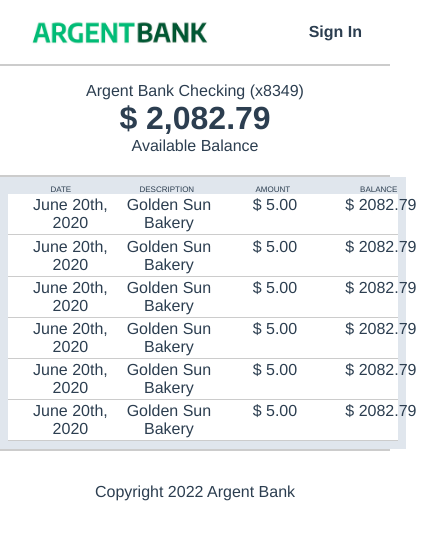
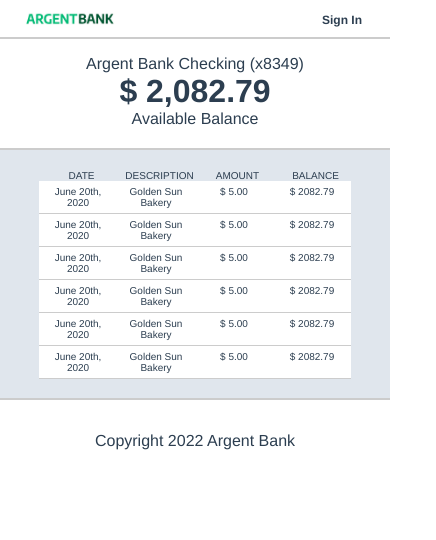
Before and after one commit to OSFR34/ozturk_selma_1_code_phase1_092022, a React (Create React App) app in the folder frontend/: page /transactions/1 in a window 390 px wide. Shown: the top 540 px of the page, 436 px wide, since content can reach past the window. Built offline with nearby package versions, Linux system fonts and the light colour scheme; the HTML template or start-up script is replaced by a standard one.

Commit message:
Finitions responsives et API models

```diff
--- a/frontend/src/components/DetailPage/detailPage.css
+++ b/frontend/src/components/DetailPage/detailPage.css
@@ -17,36 +17,45 @@
     .detail-main{
     background-color: #e0e6ed;
     padding:5% 10%;
-    /* width: 800px; */
     }
     .title-group{
     display:grid;
-    grid-template-columns:200px 200px 200px 200px  ;
+    grid-template-columns: repeat(4,1fr);
     }
     .title-group div{
     width: 150px;
     font-size:13px;
     }
 
-@media (max-width:768px) {
-    .title-group {
-        grid-template-columns:  190px 190px 190px 190px;
+    @media(min-width:425px){
+    .title-group div{
+    width:auto!important;
+    }
+    }
+
+    @media(min-width:375px){
+    .title-group{
+    grid-template-columns: repeat(4,1fr);
     }
     .title-group div{
-        width: 106px;
-        font-size:8px;
-    }
-    .detail-main {
-        padding : 2% ;
+    width:auto!important;
     }
     }
-@media (max-width:425px) {
-    .title-group {
-        grid-template-columns:  repeat(4,1fr)!important ;
 
+    @media(max-width:768px){
+    .title-group{
+    grid-template-columns: repeat(4,1fr);
     }
-    .detail-main {
-        padding : 2% ;
-        width: 100vw;
+    .title-group div{
+    padding-left:7px;
+    width:auto;
+    font-size:10px;
+    }
+    .transaction-item-parent div{
+    width: auto;
+    font-size:10px!important;
+    }
+    .date-column i::before{
+    display:none;
     }
     }
--- a/frontend/src/components/Header/Header.js
+++ b/frontend/src/components/Header/Header.js
@@ -4,6 +4,7 @@ import logo from '../../images/argentBankLogo.png'
 
 import { useSelector,useDispatch } from 'react-redux'
 import Actions from '../../redux/actions'
+import './header.css'
 
 export default function Header() {
 
--- /dev/null
+++ b/frontend/src/components/Header/header.css
@@ -0,0 +1,8 @@
+@media(max-width:768px){
+    .main-nav-logo-image{
+        width:100px;
+    }
+    .main-nav a{
+        font-size:12px;
+    }
+}
--- a/frontend/src/components/ProfilePage/profilepage.css
+++ b/frontend/src/components/ProfilePage/profilepage.css
@@ -1,3 +1,10 @@
+.main.bg-dark{
+    background-color: #e0e6ed!important;
+    padding:30px 0;
+}
+.header h1{
+    color:black;
+}
 #firstname,#lastname{
     border:1px solid rgba(0,0,0,0.5);
     outline:none;
--- a/frontend/src/components/TransactionItem/TransactionItem.js
+++ b/frontend/src/components/TransactionItem/TransactionItem.js
@@ -4,19 +4,50 @@ import './transactionItem.css'
 export default function TransactionItem() {
 
     const [collapseOpenState, setCollapseOpenState] = useState(false)
+    const [categoryCollapseState,setCategoryState] = useState(false)
+    const [selectedCategory,setSelectedCategory] = useState('Food')
+    const [noteState,setNoteState] = useState(false)
 
     const changeCollapseState = () => {
       setCollapseOpenState(!collapseOpenState)
     }
 
-    return (
-    <div className='transaction-item-parent' onClick={changeCollapseState}>
-    <div className='date-column'>
-        {
-            collapseOpenState ?  <i className='fa fa-angle-up'></i> : <i className='fa fa-angle-down'></i>
+    const selectCategoryItem = (e) => {
+      setCategoryState(!categoryCollapseState)
+    }
+
+    const handleChangeCategory = (e) => {
+      setSelectedCategory(e.target.innerText)
+      setCategoryState(false)
+    }
+
+    const handleNoteState = () => {
+      setNoteState(!noteState)
+    }
+
+    const handleNote = (e) => {
+        let noteText = e.target.value
+        if(e.keyCode === 13){
+          console.log(noteText)
+          setTimeout(function(){
+            document.querySelector('.add-note').style.display = 'block'
+          },1000)
+          setTimeout(function(){
+            document.querySelector('.add-note').style.display = 'none'
+            setNoteState(false)
+          },3500)
+
+        }
       }
 
 
+
+    return (
+        <div className='transaction-item-parent' >
+        <div className='date-column' onClick={changeCollapseState} >
+        {
+        collapseOpenState ? <i className='fa fa-angle-up'></i> : <i className='fa fa-angle-down'></i>
+        }
         <span>June 20th, 2020</span>
         </div>
         <div>
@@ -25,19 +56,38 @@ export default function TransactionItem() {
         <div>$ 5.00</div>
         <div>$ 2082.79</div>
         {
-        collapseOpenState ? <div className='selection-collapse'>
+        collapseOpenState ? <div className='selection-collapse' >
         <div>
         Transaction Type: <span className='type-name'>Electronic</span>
         </div>
-        <div>
-            Category: <span className='category-name'>Food</span><i className='fa fa-pencil'></i>
+        <div className='category-parent' >
+        Category: <span className='category-name'>{selectedCategory}</span>
+        <i className='fa fa-pencil' onClick={e => selectCategoryItem(e)}></i>
+        {
+        categoryCollapseState ? <div className='category-dropdown'>
+        <ul>
+        <li onClick={e => handleChangeCategory(e)}><a>Shopping</a></li>
+        <li onClick={e => handleChangeCategory(e)}><a>Billing</a></li>
+        <li onClick={e => handleChangeCategory(e)}><a>Repair</a></li>
+        </ul>
+        </div>:null
+        }
         </div>
-        <div>
-            Notes: <i className='fa fa-pencil'></i>
+        <div className={noteState ? 'note-parent-flex' : 'note-parent'}>
+        <span>Notes:</span> <i className='fa fa-pencil' onClick={handleNoteState}></i>
+        {
+        noteState ? <input name='note-input' id="note-input" className='note-input' placeholder='You can add transaction note here...' onKeyUp={e => handleNote(e)} />:null
+        }
+        <div className="add-note">
+        <i className="fa fa-check"></i>
+        <span>New note has been added note successfully!</span>
+        </div>
         </div>
         </div>:null
         }
         </div>
 
+
+
   )
 }
--- a/frontend/src/components/TransactionItem/transactionItem.css
+++ b/frontend/src/components/TransactionItem/transactionItem.css
@@ -14,49 +14,147 @@
     }
     .transaction-item-parent{
     display:grid;
-    grid-template-columns:  200px 200px 200px 200px ;
+    grid-template-columns: repeat(4,1fr);
     background-color: white;
     font-weight: 500;
+    justify-content: center;
     cursor:pointer;
     border-bottom:1px solid #ccc;
     }
     .transaction-item-parent div{
     width: 150px;
     padding:10px;
+    font-size:16px!important;
+    justify-content: center;
+
     }
     .date-column{
     display:flex;
     align-items: center;
+    justify-content: space-between;
+    position: relative;
     }
-.date-column span{
-    margin-left:15px;
+    .date-column i{
+    position: absolute;
+    top:10px;
+    left:15px;
     }
     .selection-collapse{
     width: 100%!important;
+    position:relative;
     }
     .selection-collapse div{
     width:100%!important;
     text-align:left!important;
     margin-left:21px;
+    font-size:14px!important;
     }
     .category-name{
     margin-right:8px;
     }
 
-@media only screen and (max-width:768px) {
+    .category-parent{
+    position:relative
+    }
+
+    .category-dropdown{
+    position:absolute;
+    top:5px;
+    left:150px;
+    background-color: white;
+    border:0.5px solid rgba(0,0,0,0.2);
+    border-radius: 6px;
+    z-index:3;
+    padding:0!important;
+    min-width: 130px;
+    }
+    .category-dropdown ul{
+    padding:0;
+    margin:5px 0;
+    }
+    .category-dropdown li{
+    list-style: none;
+    width: 100%;
+    padding:3px 0;
+    }
+    .category-dropdown li a{
+    padding:3px;
+    }
+    .category-dropdown li:hover{
+    background-color: #00bc77;
+    color:white;
+    }
+    .note-parent{
+    display: block;
+    }
+    .note-parent-flex{
+    display: flex;
+    align-items: center;
+    justify-content: flex-start;
+    }
+    .note-parent i{
+    margin-left: 10px;
+    }
+    .note-input{
+    height: 25px;
+    width:50vw;
+    position:absolute;
+    bottom:10px;
+    left:170px;
+    margin-left: 20px;
+    border-radius: 6px;
+    outline:none;
+    border:1px solid rgba(0,0,0,0.2);
+    padding:5px;
+    }
+    .note-input::placeholder{
+    font-size:16px;
+    }
+    .note-input:focus{
+    border:1px solid #00bc77;
+    }
+    .add-note{
+    position:fixed;
+    top:20px;
+    right:20px;
+    background-color:white;
+    color:#00bc77;
+    border:1px solid #00bc77;
+    border-radius:6px;
+    display:none;
+    }
+    .add-note i{
+    margin-right:5px;
+    }
+    .add-note i::before{
+    font-size:22px;
+    }
+
+    @media(max-width:768px){
     .transaction-item-parent{
-
-        grid-template-columns:  190px 190px 190px 190px ;
-
+    grid-template-columns: repeat(4,1fr)!important;
+    }
+    .transaction-item-parent div{
+    padding:5px;
     }
     }
 
-@media only screen and (max-width:425px) {
-    .transaction-item-parent{
-        grid-template-columns:  repeat(4, 1fr) ;
-    }
+    @media(min-width:425px){
     .transaction-item-parent div{
-        width: 106px;
-        padding:2%;
+    width:auto!important;
+    font-size:10px;
     }
     }
+
+    @media(min-width:375px){
+    .transaction-item-parent div{
+    width:auto!important;
+    font-size:10px !important;
+    }
+    }
+
+    @media(min-width:1024px){
+    .transaction-item-parent div{
+    font-size:16px!important;
+    }
+    }
--- a/frontend/src/index.css
+++ b/frontend/src/index.css
@@ -7,11 +7,10 @@ html {
   }
 
   body {
-  margin: 0 auto;
+  margin: 0;
   display: flex;
   flex-direction: column;
   min-height: 100vh;
-  max-width: 1600px;
   }
 
   .main {
@@ -56,6 +55,9 @@ body {
   text-decoration: none;
   margin-right: 0.5rem;
   }
+  .main-nav-item i {
+  margin-right: 5px;
+  }
 
   .main-nav-item:hover {
   text-decoration: underline;
@@ -78,7 +80,6 @@ body {
   background-repeat: no-repeat;
   height: 300px;
   position: relative;
-  background-position: center;
   }
 
   .hero-content {
@@ -174,6 +175,7 @@ body {
   margin: 0 auto;
   margin-top: 3rem;
   padding: 2rem;
+  margin-top:0;
   }
 
   .sign-in-icon {
```
Also changed, not shown: 1 other file (tests, documents, lock files or other folders). Lines whose indentation alone changed are shown as unchanged.
